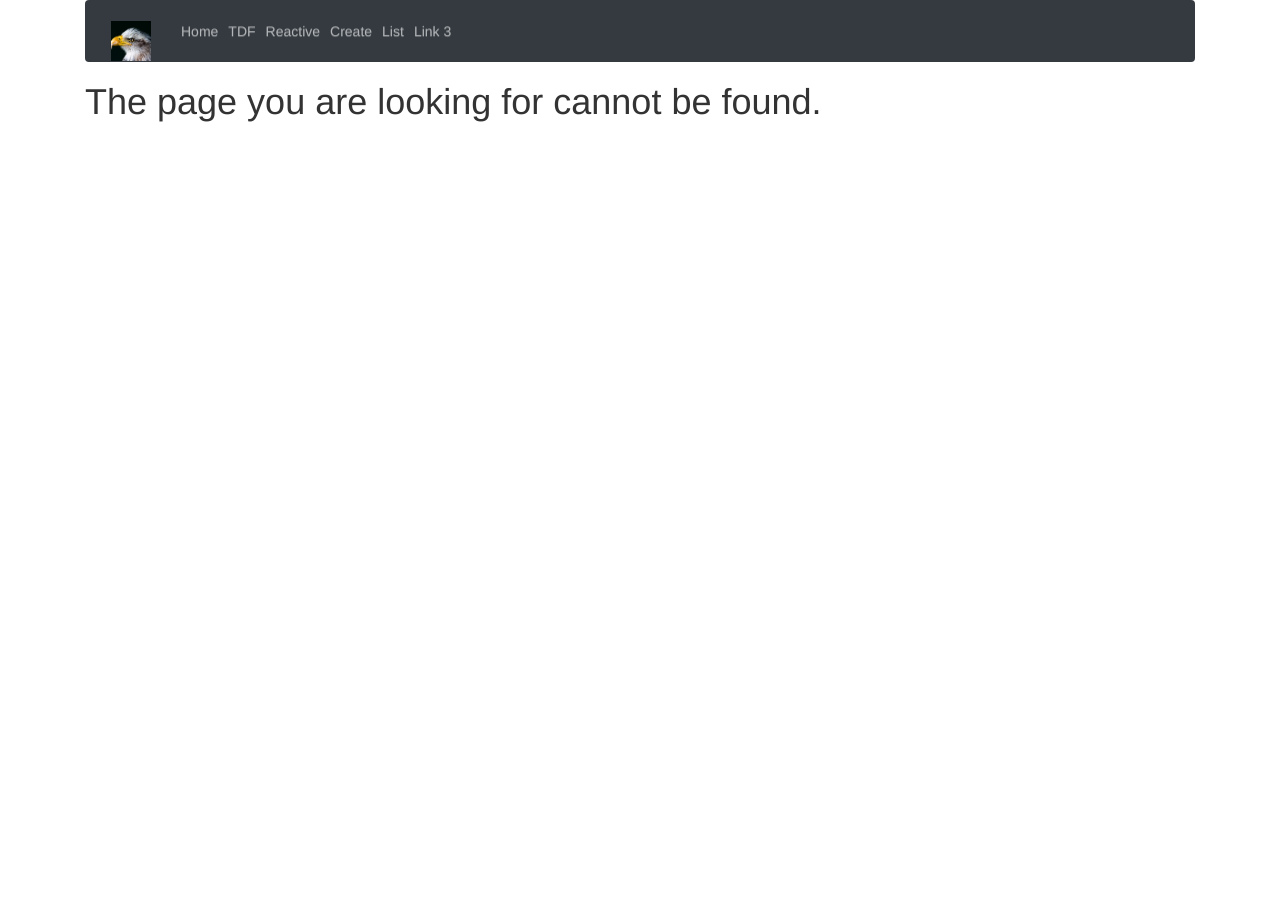
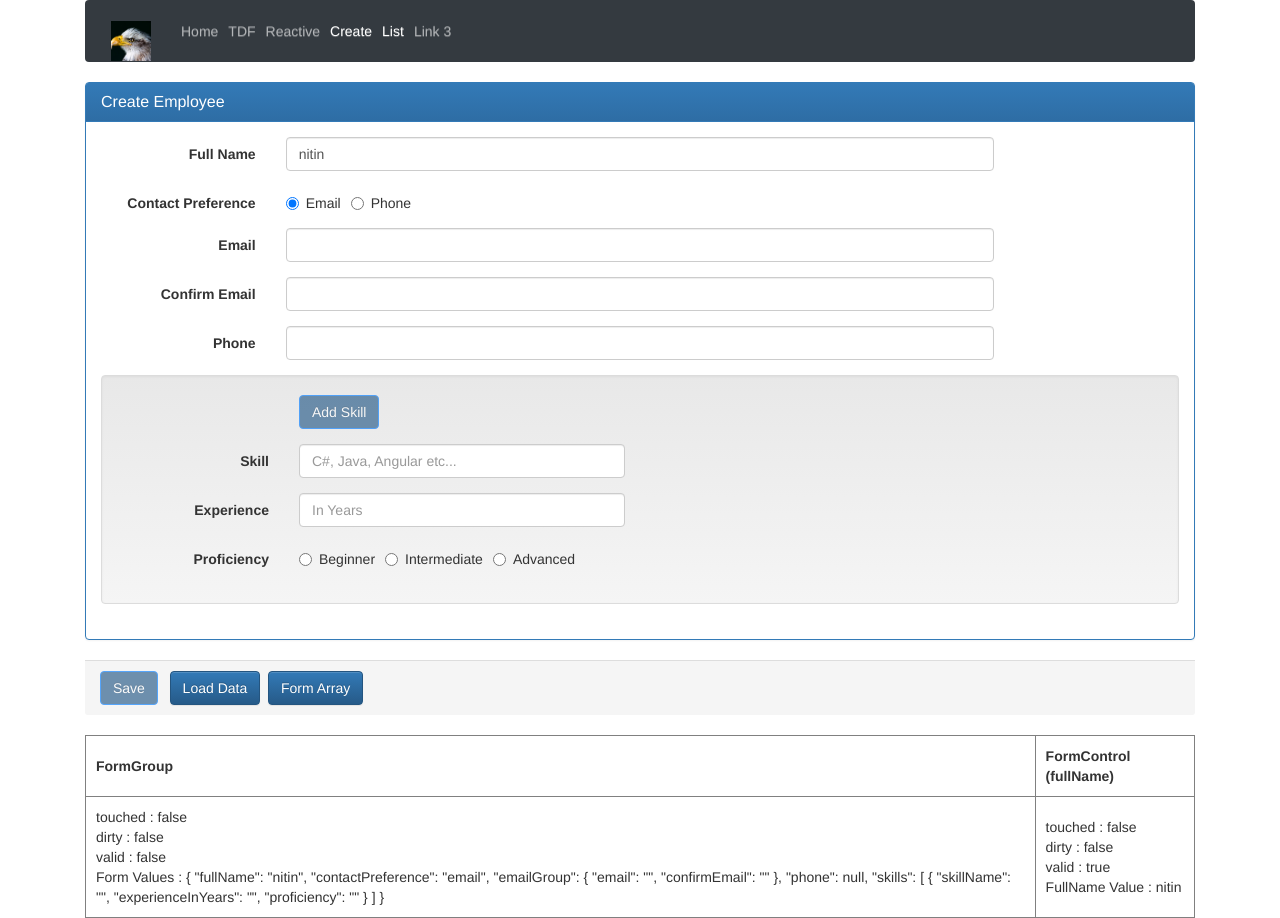
Before and after one commit to NitinThawkar/TDF, an Angular app: page /employees/create in a window 1280 px wide. Before the commit the page ends 800 px from the top, so only its background shows below. Built offline with nearby package versions, Linux system fonts and the light colour scheme.

Commit message:
35-Grouping routes and creating component less route in angular before Lasy loding
35-Grouping routes and creating component less route in angular before Lasy loding

```diff
--- a/src/app/app.component.html
+++ b/src/app/app.component.html
@@ -41,10 +41,10 @@
         <a class="nav-link" routerLinkActive="active" routerLink="/react">Reactive</a>
       </li>
       <li class="nav-item">
-        <a class="nav-link" routerLinkActive="active"  routerLink="/create">Create</a>
+        <a class="nav-link" routerLinkActive="active"  routerLink="/employees/create">Create</a>
       </li>
       <li class="nav-item">
-        <a class="nav-link" routerLinkActive="active" routerLink="/list">List</a>
+        <a class="nav-link" routerLinkActive="active" routerLink="employees">List</a>
       </li>
       <li class="nav-item">
         <a class="nav-link" routerLinkActive="active" href="#">Link 3</a>
--- a/src/app/employee/create-employee.component.ts
+++ b/src/app/employee/create-employee.component.ts
@@ -233,7 +233,7 @@ export class CreateEmployeeComponent implements OnInit {
     if (this.employee.id) {
 
     this.employeeService.updateEmployee(this.employee).subscribe(
-      () => this.router.navigate(['list']),
+      () => this.router.navigate(['employees/list']),
       (err: any) => console.log(err)
     );
     }
@@ -241,7 +241,7 @@ export class CreateEmployeeComponent implements OnInit {
     else {
 
       this.employeeService.addEmployee(this.employee).subscribe(
-        () => this.router.navigate(['list']),
+        () => this.router.navigate(['employees/list']),
         (err: any) => console.log(err)
       );
     }
--- a/src/app/employee/list-employee.component.ts
+++ b/src/app/employee/list-employee.component.ts
@@ -27,7 +27,7 @@ export class ListEmployeeComponent implements OnInit {
   }
 
   editButtonClick(employeeId: number) {
-    this._router.navigate(['/edit', employeeId]);
+    this._router.navigate(['/employees/edit', employeeId]);
   }
 
 }
```
Also changed, not shown: src/app/employee/employee-routing.module.ts (+10 -5 lines).
